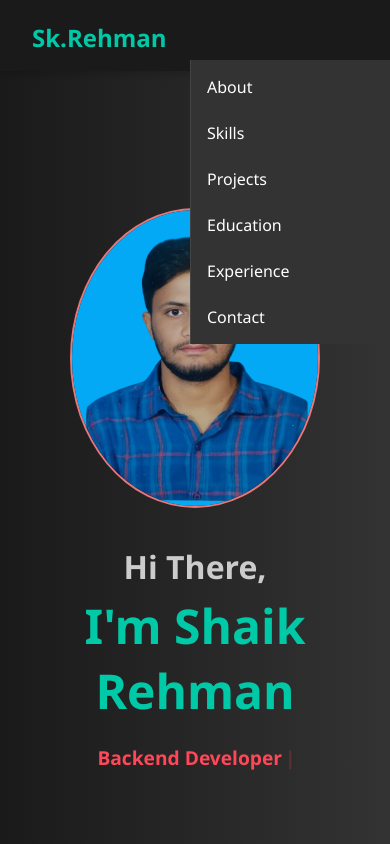
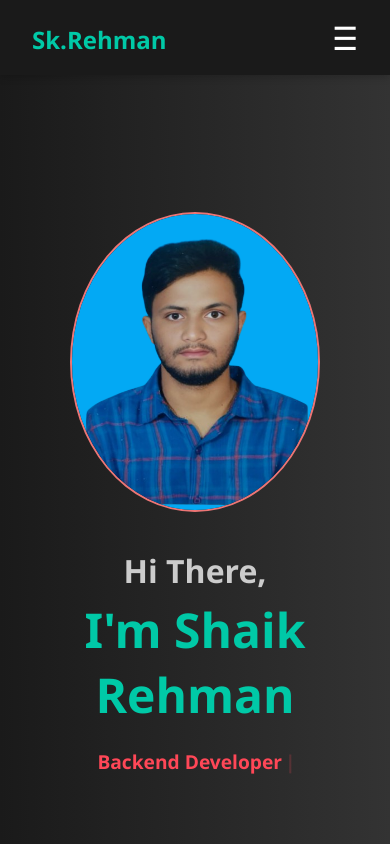
Before and after one commit to ShaikRehman786/Personal-Portfolio, a React (Vite) app: page / in a window 390 px wide. Shown: the top 844 px of the page. Built offline with nearby package versions, Linux system fonts and the light colour scheme.

Commit message:
Updated css

```diff
--- a/src/components copy/Header.jsx
+++ b/src/components copy/Header.jsx
@@ -1,20 +1,29 @@
-import './styles/header.css'
+import { useState } from 'react';
+import './styles/header.css';
 
 const Header = () => {
+  const [menuOpen, setMenuOpen] = useState(false);
+
+  const toggleMenu = () => setMenuOpen(!menuOpen);
+
   return (
     <header className="header">
-      <h1 className="logo"><a href='/'>Sk.Rehman</a></h1>
-      <nav>
-        <ul className="nav-links">
-          {/* <li><a href="#home">Home</a></li> */}
-          <li><a href="#about">About</a></li>
-          <li><a href="#skills">Skills</a></li>
-          <li><a href="#projects">Projects</a></li>
-          <li><a href="#education">Education</a></li>
-          <li><a href="#experience">Experience</a></li>
-          <li><a href="#contact">Contact</a></li>
-        </ul>
-      </nav>
+      <h1 className="logo"><a href="/">Sk.Rehman</a></h1>
+
+      <div className="menu-icon" onClick={toggleMenu}>
+        ☰
+      </div>
+
+      {menuOpen && (
+        <nav className="nav-links">
+          <a href="#about" onClick={toggleMenu}>About</a>
+          <a href="#skills" onClick={toggleMenu}>Skills</a>
+          <a href="#projects" onClick={toggleMenu}>Projects</a>
+          <a href="#education" onClick={toggleMenu}>Education</a>
+          <a href="#experience" onClick={toggleMenu}>Experience</a>
+          <a href="#contact" onClick={toggleMenu}>Contact</a>
+        </nav>
+      )}
     </header>
   );
 };
--- a/src/components copy/styles/header.css
+++ b/src/components copy/styles/header.css
@@ -1,11 +1,11 @@
-/* Header.css */
 .header {
   display: flex;
   justify-content: space-between;
   align-items: center;
   padding: 1rem 2rem;
   background-color: #333;
-  color: #fff;
+  color: white;
+  position: relative;
 }
 
 .logo a {
@@ -14,43 +14,40 @@
   font-size: 1.5rem;
 }
 
-.nav-links {
-  list-style: none;
-  display: flex;
-  gap: 1.5rem;
+.menu-icon {
+  font-size: 2rem;
+  cursor: pointer;
+  display: none;
 }
 
-.nav-links li a {
-  color: #fff;
-  text-decoration: none;
-  font-weight: 500;
+.nav-links {
+  display: flex;
+  gap: 1rem;
 }
 
-.nav-links li a:hover {
-  color: #00c9a7;
+.nav-links a {
+  color: white;
+  text-decoration: none;
 }
 
-/* Responsive Styles */
+/* Small screen styling */
 @media (max-width: 768px) {
+  .menu-icon {
+    display: block;
+  }
+
   .nav-links {
     flex-direction: column;
     position: absolute;
     top: 60px;
-    right: 0;
-    background-color: #333;
+    right: 20px;
+    background: #444;
+    border-radius: 8px;
+    padding: 1rem;
     width: 200px;
-    display: none;
-    padding: 1rem;
-    border-left: 1px solid #444;
   }
 
-  .nav-links.active {
-    display: flex;
-  }
-
-  .menu-toggle {
-    display: block;
-    cursor: pointer;
-    font-size: 1.5rem;
+  .nav-links a {
+    padding: 0.5rem 0;
   }
 }
```
